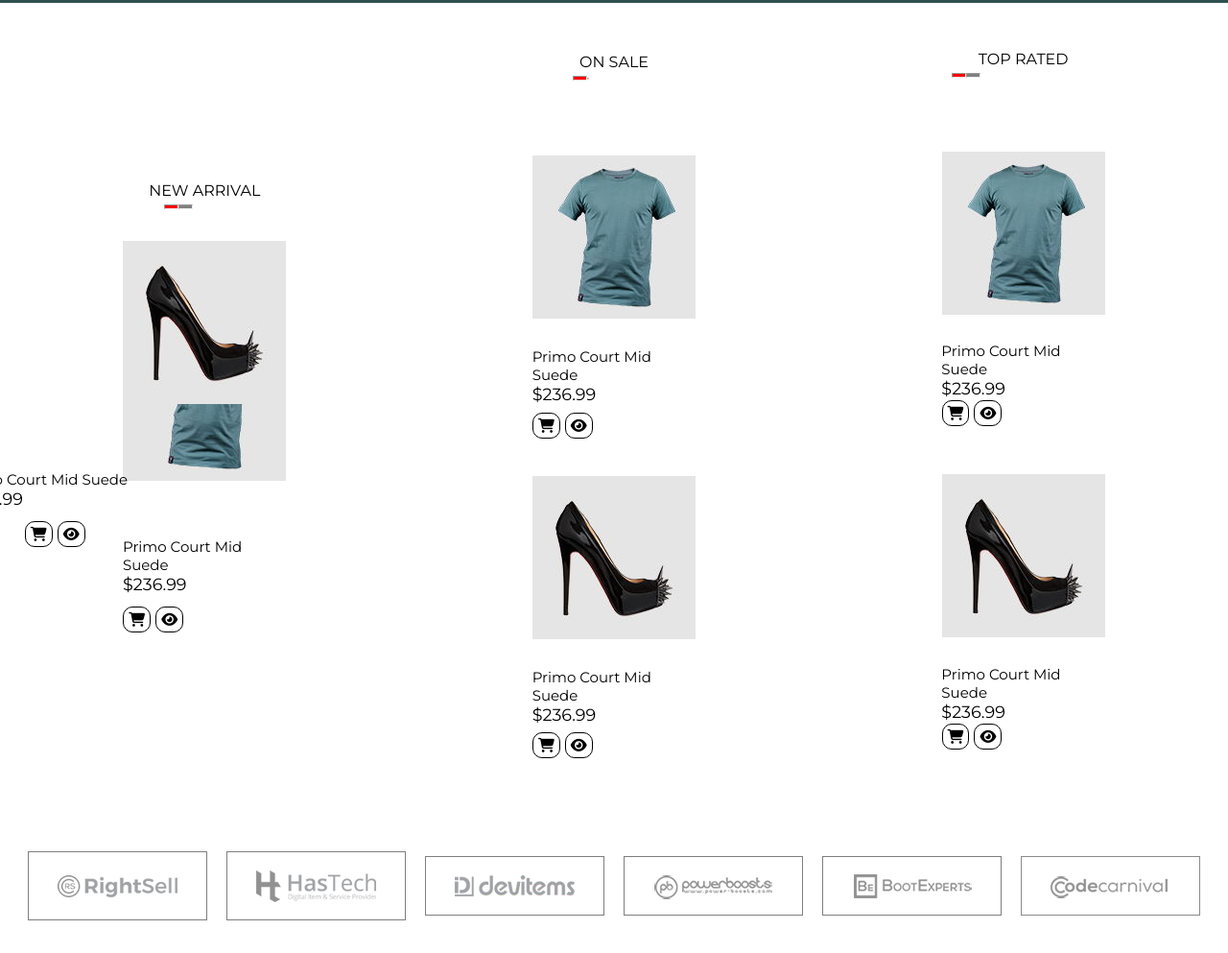
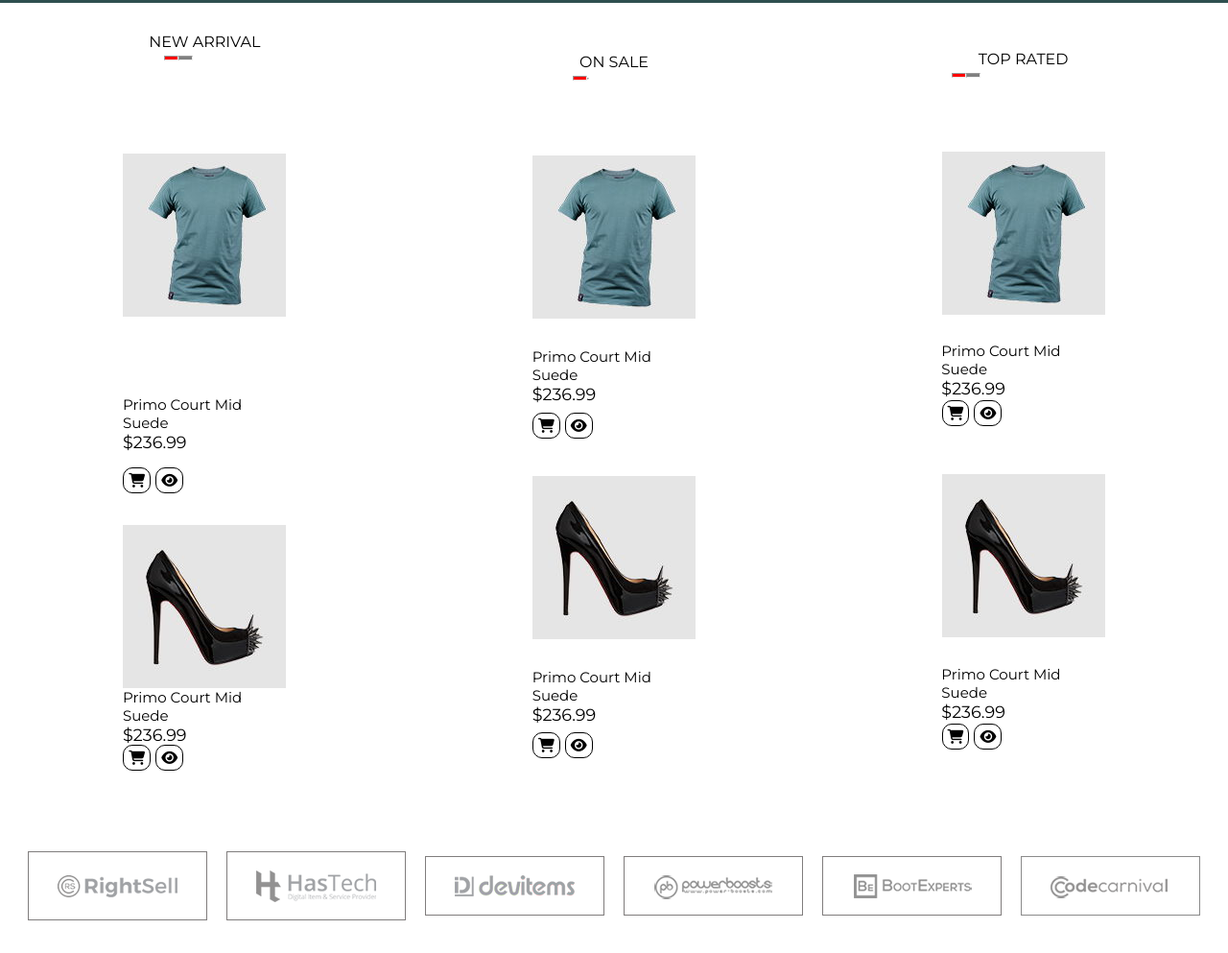
Before and after one commit to arul-uxui/E-commerceSite, a plain HTML site: page index.html in a window 1280 px wide. Shown: the part 5473-6466 px from the top of the page at 96% size. Drawn offline with Linux system fonts and the light colour scheme.

Commit message:
mobile view updated

```diff
--- a/style4.css
+++ b/style4.css
@@ -1211,7 +1211,7 @@ h2 {
   justify-content: center;
 }
 .divhead1{
-  width: 40%;
+  width: 100%;
   height: 20%;
   display: flex;
   flex-direction: column;
@@ -1222,11 +1222,11 @@ h2 {
   display: flex;
   align-items: center;
   justify-content: flex-start;
-  width: 50%;
+  width: 20%;
   margin-top: 5px;
   /* background-color: yellow; */
 }
-.firsthr1 {
+.firsthr1{
   width: 15px;
   height: 5px;
   background-color: red;
@@ -1236,6 +1236,38 @@ h2 {
   height: 5px;
   background-color: gray;
 }
+.div1img{
+  width: 40%;
+  height: 100%;
+  display: flex;
+  flex-direction: column;
+  align-items: center;
+  justify-content: center;
+}
+.imagesize{
+  width: 100%;
+  height: 100%;
+  display: flex;
+  align-items: center;
+  justify-content: center;
+}
+.imgcon1{
+  width: 100%;
+  height: 50%;
+  display: flex;
+  flex-direction: column;
+  /* align-items: center; */
+  justify-content: center;
+  font-size: 15px;
+}
+.symcon1 {
+  width: 40%;
+  height: 40%;
+  display: flex;
+  /* flex-direction: column; */
+  align-items: center;
+  justify-content: center
+}
 .div10img{
   width: 40%;
   height: 50%;
@@ -1243,7 +1275,6 @@ h2 {
   flex-direction: column;
   align-items: center;
   justify-content: center;
-  position: absolute;
 }
 .imagesize4{
   width: 100%;
@@ -1252,10 +1283,6 @@ h2 {
   align-items: center;
   justify-content: center;
 }
-.div10img:hover{
-  border: 1px solid black;
-  box-shadow: rgba(141, 134, 134, 0.24) 0px 3px 8px;
-}
 .imgcon4{
   width: 100%;
   height: 50%;
@@ -1266,38 +1293,6 @@ h2 {
   font-size: 15px;
 }
 .symcon4 {
-  width: 40%;
-  height: 40%;
-  display: flex;
-  /* flex-direction: column; */
-  align-items: center;
-  justify-content: center
-}
-.div1img{
-  width: 40%;
-  height: 50%;
-  display: flex;
-  flex-direction: column;
-  align-items: center;
-  justify-content: center;
-}
-.imagesize{
-  width: 100%;
-  height: 100%;
-  display: flex;
-  align-items: center;
-  justify-content: center;
-}
-.imgcon1{
-  width: 100%;
-  height: 50%;
-  display: flex;
-  flex-direction: column;
-  /* align-items: center; */
-  justify-content: center;
-  font-size: 15px;
-}
-.symcon1 {
   width: 40%;
   height: 40%;
   display: flex;
```
